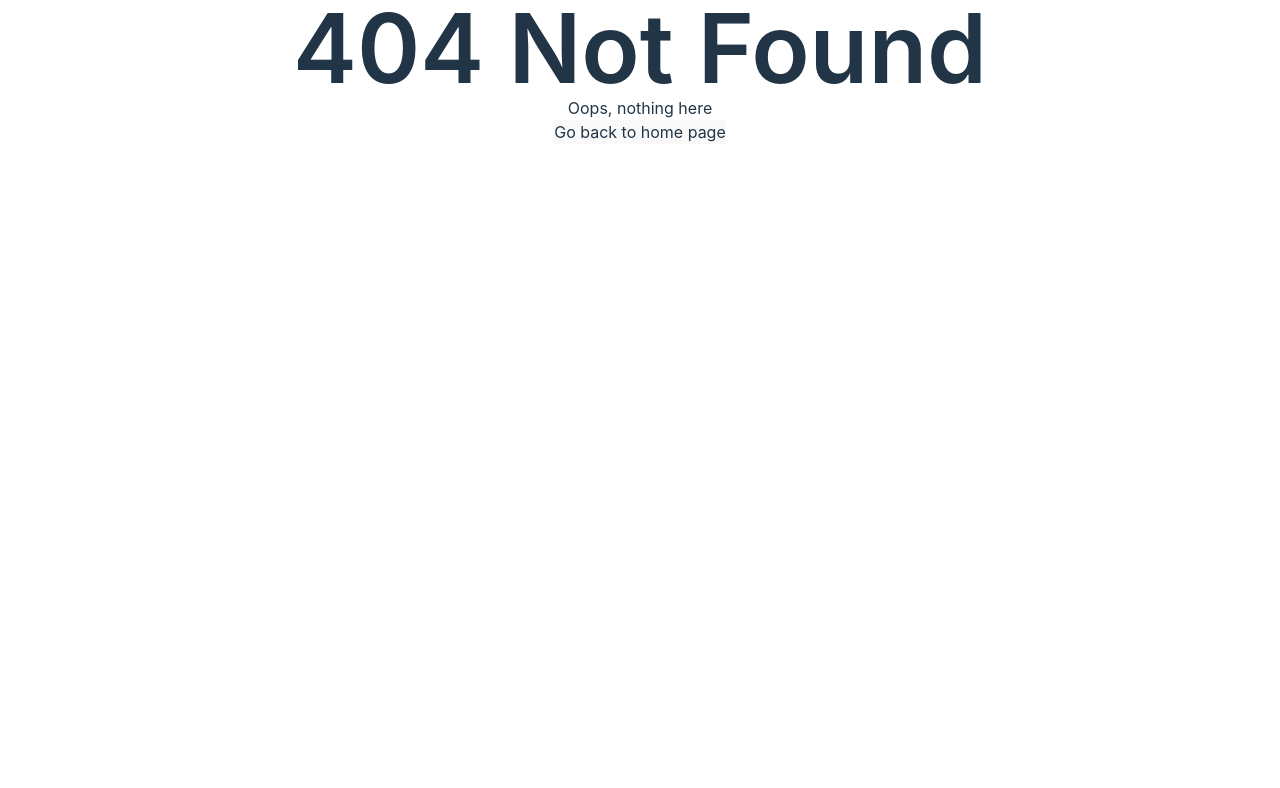
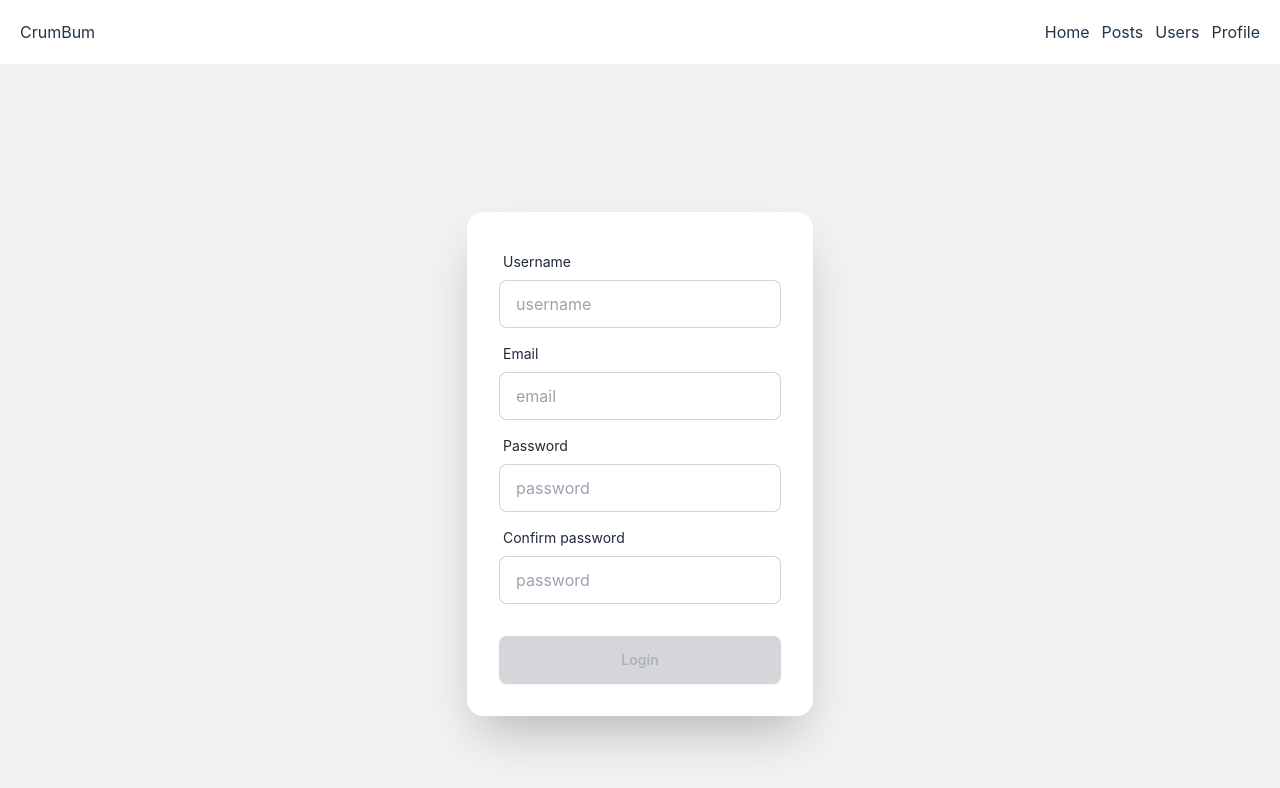
Before and after one commit to alexwittwer/crumbum, a React (Vite) app: page /signup in a window 1280 px wide. Before the commit this address had no page. Shown: the top 788 px of the page. Built offline with nearby package versions, Linux system fonts and the light colour scheme.

Commit message:
finish Signup logic

```diff
--- a/package.json
+++ b/package.json
@@ -10,10 +10,6 @@
     "preview": "vite preview"
   },
   "dependencies": {
-    "@chakra-ui/react": "^2.8.2",
-    "@emotion/react": "^11.11.3",
-    "@emotion/styled": "^11.11.0",
-    "framer-motion": "^11.0.3",
     "react": "^18.2.0",
     "react-dom": "^18.2.0",
     "react-router-dom": "^6.22.0"
--- a/src/components/App.jsx
+++ b/src/components/App.jsx
@@ -1,13 +1,16 @@
 import { useState, createContext } from "react";
-import { Outlet } from "react-router-dom";
+import { Outlet, useLocation } from "react-router-dom";
 import Header from "./Common/Header";
 import Footer from "./Common/Footer";
+import Landing from "./Common/Landing";
 
 export default function App() {
+  const url = useLocation();
+
   return (
     <div className="flex flex-col justify-between min-h-screen">
       <Header />
-      <Outlet />
+      {url.pathname === "/" ? <Landing /> : <Outlet />}
       <Footer />
     </div>
   );
--- a/src/components/Common/Header.jsx
+++ b/src/components/Common/Header.jsx
@@ -1,5 +1,17 @@
 import { Link } from "react-router-dom";
 
 export default function Header() {
-  return <></>;
+  return (
+    <nav className="flex justify-between items-center p-5">
+      <ul>
+        <li>CrumBum</li>
+      </ul>
+      <ul className="flex gap-3">
+        <li>Home</li>
+        <li>Posts</li>
+        <li>Users</li>
+        <li>Profile</li>
+      </ul>
+    </nav>
+  );
 }
--- a/src/components/Common/Landing.jsx
+++ b/src/components/Common/Landing.jsx
@@ -1,5 +1,19 @@
 import { Link } from "react-router-dom";
 
 export default function Landing() {
-  return <></>;
+  return (
+    <>
+      <div className="mockup-code">
+        <pre data-prefix="1">
+          <code>const name: "alex"</code>
+        </pre>
+        <pre data-prefix="2">
+          <code>installing...</code>
+        </pre>
+        <pre data-prefix="3" className="bg-warning text-warning-content">
+          <code>Error!</code>
+        </pre>
+      </div>
+    </>
+  );
 }
--- a/src/components/Common/Login.jsx
+++ b/src/components/Common/Login.jsx
@@ -1,5 +1,46 @@
 import { Link } from "react-router-dom";
 
 export default function Login() {
-  return <></>;
+  return (
+    <>
+      <div className="hero min-h-screen bg-base-200">
+        <div className="hero-content flex-col lg:flex-row-reverse">
+          <div className="card shrink-0 w-full max-w-sm shadow-2xl bg-base-100">
+            <form className="card-body">
+              <div className="form-control">
+                <label className="label">
+                  <span className="label-text">Email</span>
+                </label>
+                <input
+                  type="email"
+                  placeholder="email"
+                  className="input input-bordered"
+                  required
+                />
+              </div>
+              <div className="form-control">
+                <label className="label">
+                  <span className="label-text">Password</span>
+                </label>
+                <input
+                  type="password"
+                  placeholder="password"
+                  className="input input-bordered"
+                  required
+                />
+                <label className="label">
+                  <a href="#" className="label-text-alt link link-hover">
+                    Forgot password?
+                  </a>
+                </label>
+              </div>
+              <div className="form-control mt-6">
+                <button className="btn btn-primary">Login</button>
+              </div>
+            </form>
+          </div>
+        </div>
+      </div>
+    </>
+  );
 }
--- /dev/null
+++ b/src/components/Common/Signup.jsx
@@ -0,0 +1,126 @@
+import { Link } from "react-router-dom";
+import { useEffect, useState } from "react";
+
+export default function Signup(data) {
+  const [pwd, setPwd] = useState("");
+  const [confirmPwd, setConfirmPwd] = useState("");
+  const [username, setUsername] = useState("");
+  const [email, setEmail] = useState("");
+
+  async function signup(data) {
+    const response = await fetch("https://crumbum-api.up.railway.app/users", {
+      method: "POST",
+      headers: {
+        "Content-Type": "application/json",
+      },
+      body: JSON.stringify(data),
+    });
+    return response.json();
+  }
+
+  function handlePassword(input) {
+    return setPwd(input);
+  }
+
+  function handleConfirm(input) {
+    return setConfirmPwd(input);
+  }
+
+  function handleUsername(input) {
+    return setUsername(input);
+  }
+
+  function handleEmail(input) {
+    return setEmail(input);
+  }
+
+  return (
+    <>
+      <div className="hero min-h-screen bg-base-200">
+        <div className="hero-content flex-col lg:flex-row-reverse">
+          <div className="card shrink-0 w-full max-w-sm shadow-2xl bg-base-100">
+            <form
+              className="card-body"
+              onSubmit={(e) => {
+                e.preventDefault();
+                console.log({
+                  name: username,
+                  email: email,
+                  bio: "Hello world!",
+                  password: pwd,
+                });
+                signup({
+                  name: username,
+                  bio: "Hello world!",
+                  email: email,
+                  password: pwd,
+                });
+              }}
+              method="POST"
+            >
+              <div className="form-control">
+                <label className="label">
+                  <span className="label-text">Username</span>
+                </label>
+                <input
+                  type="text"
+                  name="username"
+                  placeholder="username"
+                  className="input input-bordered"
+                  required
+                  onChange={(e) => handleUsername(e.target.value)}
+                />
+              </div>
+              <div className="form-control">
+                <label className="label">
+                  <span className="label-text">Email</span>
+                </label>
+                <input
+                  type="email"
+                  name="email"
+                  placeholder="email"
+                  className="input input-bordered"
+                  required
+                  onChange={(e) => handleEmail(e.target.value)}
+                />
+              </div>
+              <div className="form-control">
+                <label className="label">
+                  <span className="label-text">Password</span>
+                </label>
+                <input
+                  type="password"
+                  name="password"
+                  placeholder="password"
+                  className="input input-bordered"
+                  required
+                  onChange={(e) => handlePassword(e.target.value)}
+                />
+              </div>
+              <div className="form-control">
+                <label className="label">
+                  <span className="label-text">Confirm password</span>
+                </label>
+                <input
+                  type="password"
+                  placeholder="password"
+                  className="input input-bordered"
+                  required
+                  onChange={(e) => handleConfirm(e.target.value)}
+                />
+              </div>
+              <div className="form-control mt-6">
+                <button
+                  className="btn btn-primary"
+                  disabled={pwd !== confirmPwd || pwd === ""}
+                >
+                  Login
+                </button>
+              </div>
+            </form>
+          </div>
+        </div>
+      </div>
+    </>
+  );
+}
--- a/tailwind.config.js
+++ b/tailwind.config.js
@@ -8,4 +8,14 @@ export default {
     extend: {},
   },
   plugins: [require("daisyui")],
+  daisyui: {
+    themes: false, // false: only light + dark | true: all themes | array: specific themes like this ["light", "dark", "cupcake"]
+    darkTheme: "dark", // name of one of the included themes for dark mode
+    base: true, // applies background color and foreground color for root element by default
+    styled: true, // include daisyUI colors and design decisions for all components
+    utils: true, // adds responsive and modifier utility classes
+    prefix: "", // prefix for daisyUI classnames (components, modifiers and responsive class names. Not colors)
+    logs: true, // Shows info about daisyUI version and used config in the console when building your CSS
+    themeRoot: ":root", // The element that receives theme color CSS variables
+  },
 }
```
Also changed, not shown: src/main.jsx (+10 -0 lines), 1 other file (tests, documents, lock files or other folders).
